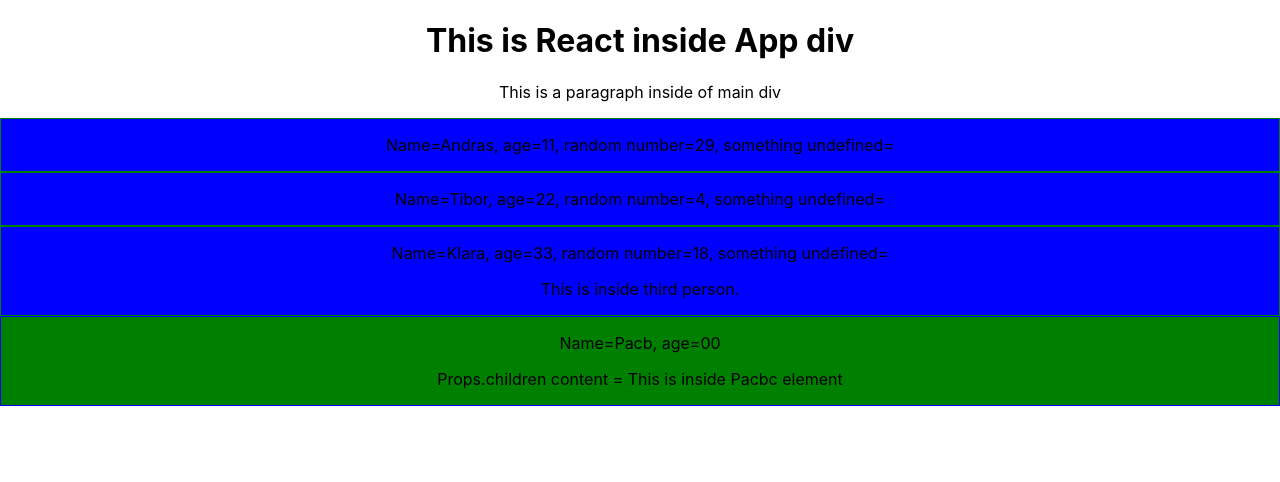
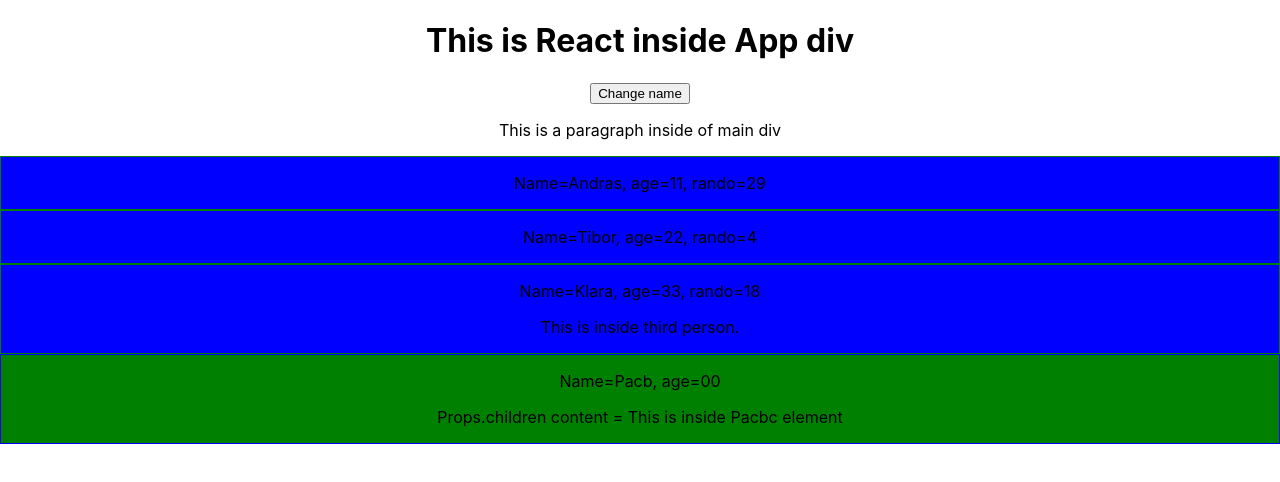
Before and after one commit to asszem/React-The-Complete-Guide-Udemy, a React (Create React App) app: page / in a window 1280 px wide. Shown: the top 482 px of the page. Built offline with nearby package versions, Linux system fonts and the light colour scheme.

Commit message:
Manipulate state using setState for Class based components (Section 3, Lecture 40-43)

```diff
--- a/public/index.html
+++ b/public/index.html
@@ -24,7 +24,7 @@
       work correctly both with client-side routing and a non-root public URL.
       Learn how to configure a non-root public URL by running `npm run build`.
     -->
-    <title>React App</title>
+    <title>React Demo</title>
   </head>
   <body>
     <noscript>You need to enable JavaScript to run this app.</noscript>
--- a/src/App.js
+++ b/src/App.js
@@ -7,24 +7,67 @@ import { PersonAsClassBasedComponent as Pacbc } from './Person/Person.js';
 
 // "App" is the root component, that can have infinite nested child components
 class App extends Component {
-  //state is a reserved word in class that extends Component
+  //state is a reserved word in class that extends Component and can be used for useState() method
   state = {
     persons: [
-      {name:'Andras', age: 11},
-      {name:'Tibor', age: 22},
-      {name:'Klara', age: 33},
+      { name: 'Andras', age: 11 },
+      { name: 'Tibor', age: 22 },
+      { name: 'Klara', age: 33 },
     ],
-    otherKey: 'otherValue'
-  }
+    otherKey: 'otherValue',
+  };
+
+  //...Handler is a convention to indicate that this method is not actively called, but assigned to an event handler
+  changeNameHandler = () => {
+    console.log('Change name button was clicked');
+
+    // Do not mutate state directly. Use setState()  react/no-direct-mutation-state
+    //this.state.persons[0].name='Andras mutated';
+    // setState takes an object as an arge an MERGE with existing state data
+
+    // this doesnt work, doesnt change the DOM
+    // let persons = [
+    //   { name: 'Andras 2', age: rando() },
+    //   { name: 'Tibor 2', age: rando() },
+    //   { name: 'Klara 2', age: rando() },
+    // ];
+    //this.setState(persons);
+
+    // setState is only available in Class based components. In Functional based components use useState()
+    this.setState({
+      persons: [
+        { name: 'Andras', age: rando() },
+        { name: 'Tibor', age: rando() },
+        { name: 'Klara', age: rando() },
+      ],
+    });
+    // this.setState({ // curly bracket needed because the parameter must be an object
+    //   persons: { name: 'Andras used State', age: 111 },
+    // });
+  };
+
   render() {
     return (
       // this is JSX code that will be compiled automatically when added to the DOM
       <div className="App">
         <h1>This is React inside App div</h1>
+        {/* In JSX, onClick is with capital C, in regular js it is onclick
+        The method name must not have () because then it would be executed
+        */}
+        <button onClick={this.changeNameHandler}>Change name</button>
         <p>This is a paragraph inside of main div</p>
-        <PersonButCanBeAnything name={this.state.persons[0].name} age={this.state.persons[0].age} />
-        <PersonButCanBeAnything name={this.state.persons[1].name} age={this.state.persons[1].age} />
-        <PersonButCanBeAnything name={this.state.persons[2].name} age={this.state.persons[2].age} >
+        <PersonButCanBeAnything
+          name={this.state.persons[0].name}
+          age={this.state.persons[0].age}
+        />
+        <PersonButCanBeAnything
+          name={this.state.persons[1].name}
+          age={this.state.persons[1].age}
+        />
+        <PersonButCanBeAnything
+          name={this.state.persons[2].name}
+          age={this.state.persons[2].age}
+        >
           This is inside third person.
         </PersonButCanBeAnything>
 
@@ -40,6 +83,10 @@ class App extends Component {
   }
 }
 
+let rando = () => {
+  return Math.floor(Math.random() * 30);
+};
+
 // default export is if the file is imported, this class will be exported
 // index.js does import this file, class:  import App from './App';
 export default App;
--- a/src/Person/Person.js
+++ b/src/Person/Person.js
@@ -9,8 +9,8 @@ const person = (props) => {
   return (
     <div className="FunctionalComponent">
       <p>
-        Name={props.name}, age={props.age}, random number=
-        {Math.floor(Math.random() * 30)}, something undefined={props.blabla}
+        Name={props.name}, age={props.age}, rando=
+        {Math.floor(Math.random() * 30)}
       </p>
        <p>{props.children}</p>
     </div>
```
